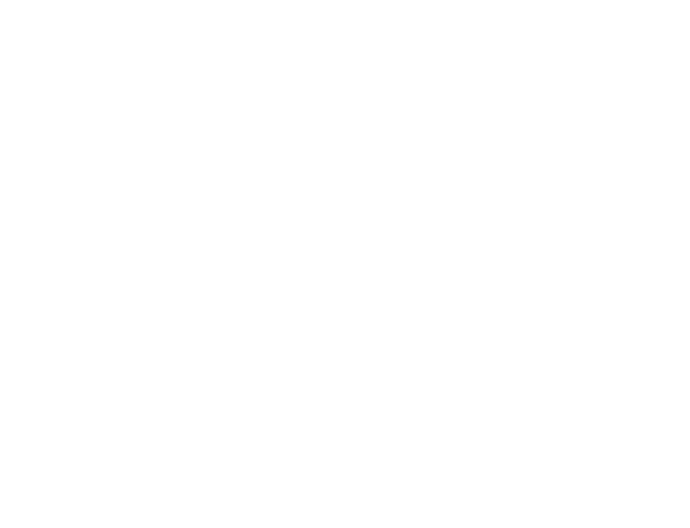
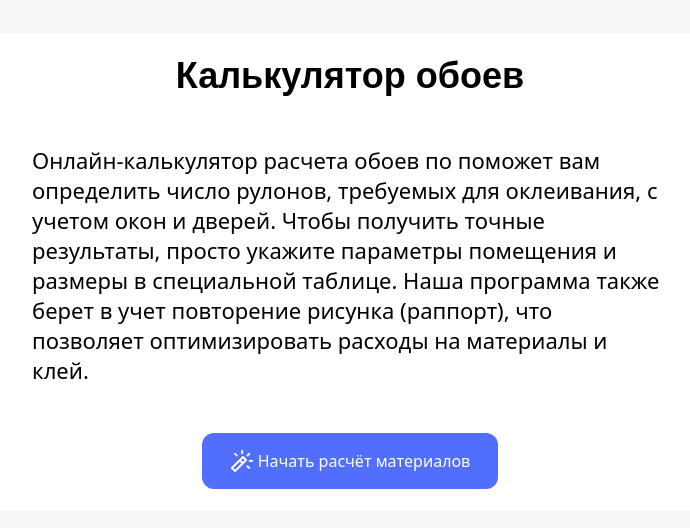
Before and after one commit to Ratatouille1226/calc-wallpaper, a React (Vite) app: page / in a window 1280 px wide. Before the commit this address had no page. Shown: the part 268-796 px from the top of the page, without its empty margins (290-980 px from the left). Built offline with nearby package versions, Linux system fonts and the light colour scheme; the HTML template or start-up script is replaced by a standard one.

Commit message:
Обратно вернул путь))

```diff
--- a/package.json
+++ b/package.json
@@ -1,7 +1,7 @@
 {
   "name": "calc-walpaper",
   "private": true,
-  "homepage": "https://Ratatouille1226.github.io/main",
+  "homepage": "https://Ratatouille1226.github.io/calc-wallpaper",
   "version": "0.0.0",
   "type": "module",
   "scripts": {
--- a/src/App.jsx
+++ b/src/App.jsx
@@ -6,7 +6,7 @@
   return (
     <>
       <Routes>
-        <Route path='/main' element={<MainPage />} />
+        <Route path='/' element={<MainPage />} />
         <Route path='/calc-wallpaper' element={<CalcWallpaper />} />
       </Routes>
     </>
--- a/src/pages/calc-wallpaper-page/CalcWallpaper.jsx
+++ b/src/pages/calc-wallpaper-page/CalcWallpaper.jsx
@@ -90,7 +90,7 @@
     return (
         <div className={styles['wrapper']}>
             <div className={styles['content']}>
-                <Link to="/main"><img className={styles['back']} src={backImg} alt="close"/></Link>
+                <Link to="/"><img className={styles['back']} src={backImg} alt="close"/></Link>
 
                 <div className={styles['calc']}>
                     <h1 className={styles['title']}>Параметры комнаты</h1>
```
